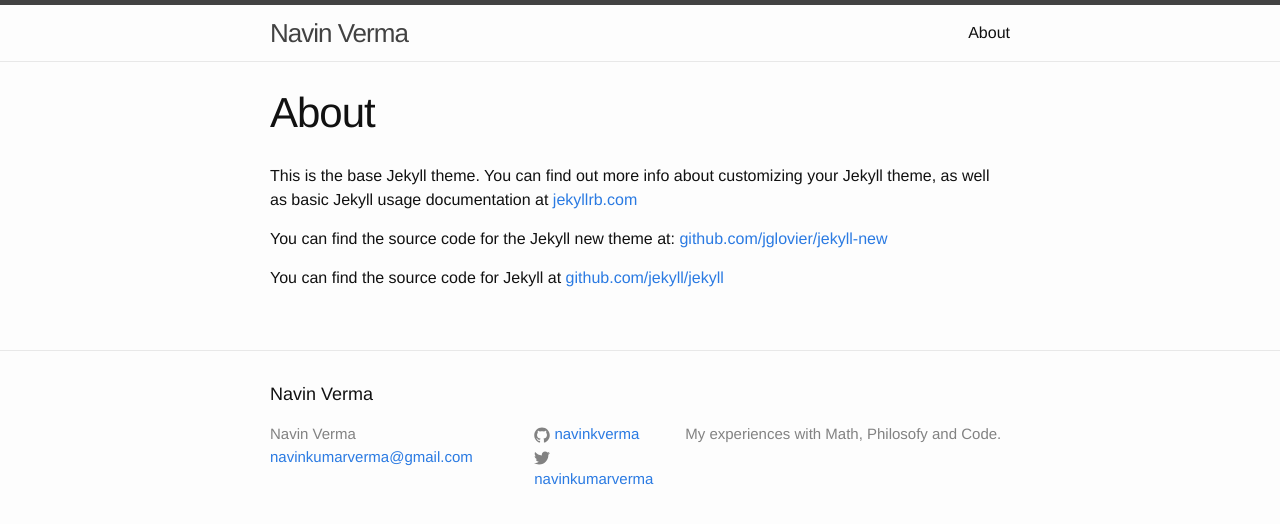
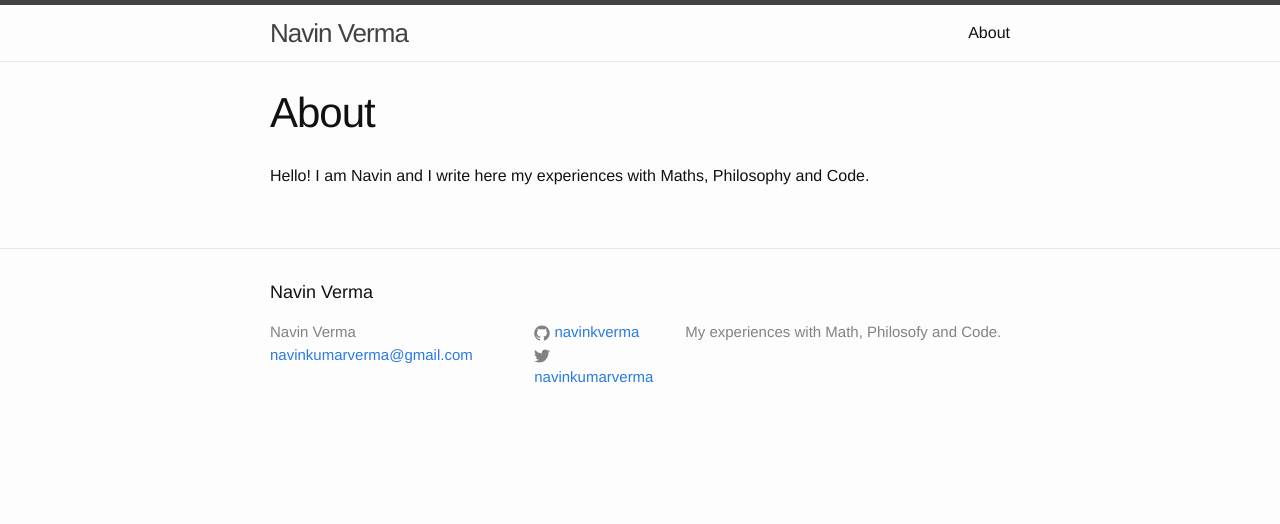
Before and after one commit to navinkverma/navinkverma.github.io, a Jekyll site: the page built from about.md, in a window 1280 px wide. Shown: the top 524 px of the page. Built offline with Jekyll 4.4.1, drawn with Linux system fonts in a browser that asks for light colours.

Commit message:
edited about page

```diff
--- a/about.md
+++ b/about.md
@@ -4,8 +4,4 @@ title: About
 permalink: /about/
 ---
 
-This is the base Jekyll theme. You can find out more info about customizing your Jekyll theme, as well as basic Jekyll usage documentation at [jekyllrb.com](http://jekyllrb.com/)
-
-You can find the source code for the Jekyll new theme at: [github.com/jglovier/jekyll-new](https://github.com/jglovier/jekyll-new)
-
-You can find the source code for Jekyll at [github.com/jekyll/jekyll](https://github.com/jekyll/jekyll)
+Hello! I am Navin and I write here my experiences with Maths, Philosophy and Code.
```
